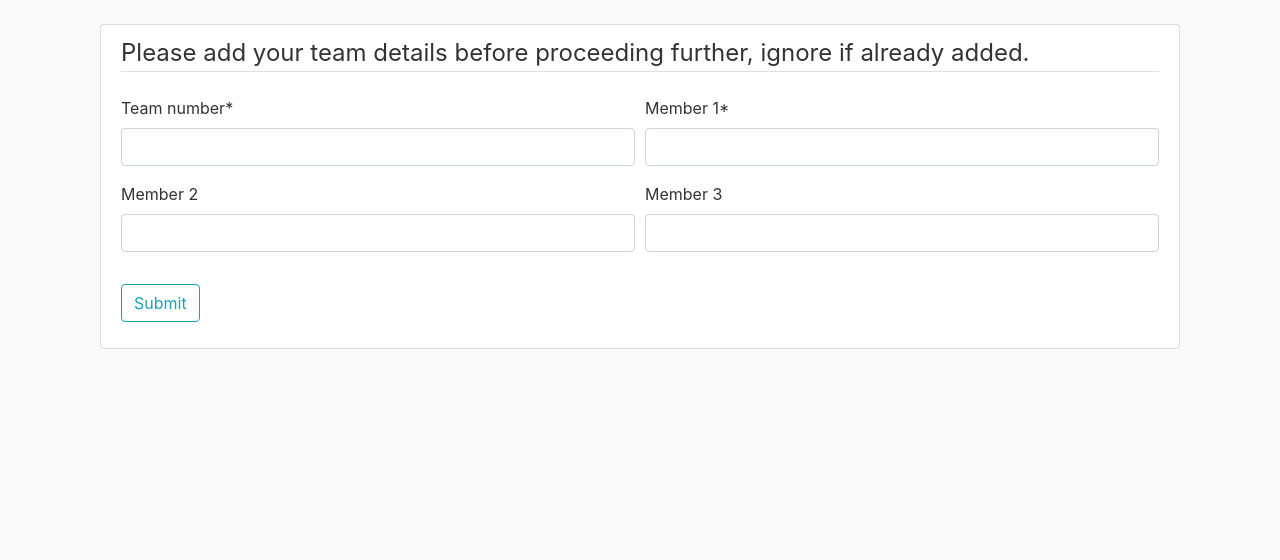
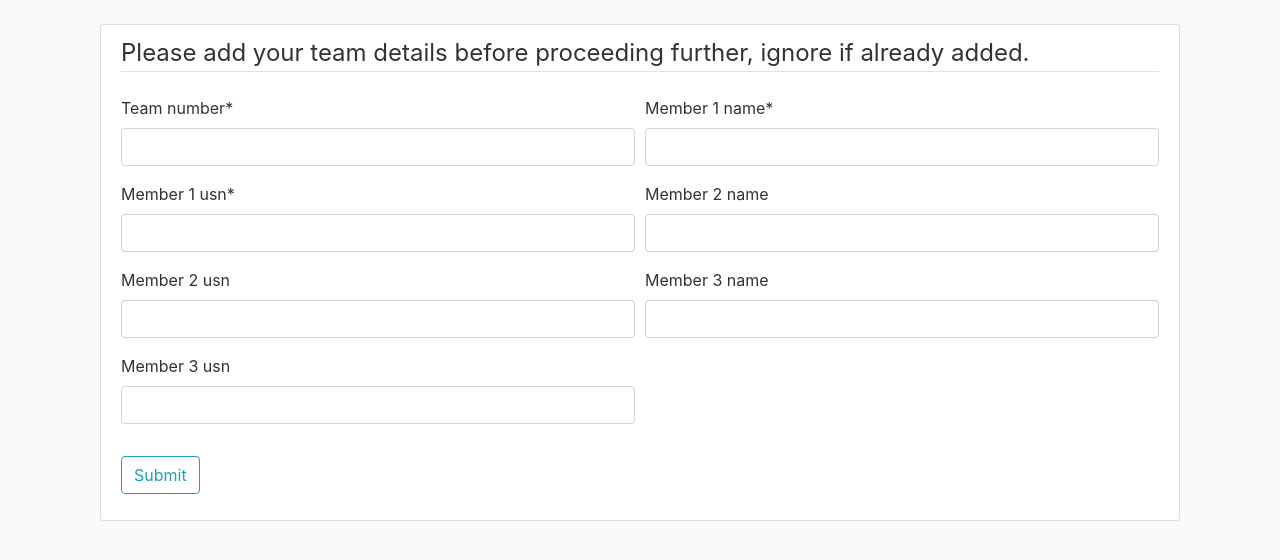
Before and after one commit to amyy28/IPR_Website, a Django app: page /teams/new/ in a window 1280 px wide. Shown: the part 56-616 px from the top of the page. Run offline with Django 3.2, Linux system fonts and the light colour scheme; the visitor is signed in with stand-in values (Sample User, id 1); some libraries are stand-ins or nearby versions.

Commit message:
edited teams model to include usns report is not working but it is not affecting any of the other models

```diff
--- a/IPR_Website/Skits/templates/Skits/skits.html
+++ b/IPR_Website/Skits/templates/Skits/skits.html
@@ -28,7 +28,8 @@ input[type=text]:focus {
 <table class="table" style="padding-top:100px">
     <thead>
       <tr>
-        <th>Team Group Numbers</th>
+        <th>Team Group Number</th>
+          <th>Team Group Number</th>
         <th>Topic</th>
         <th>Details</th>
       </tr>
@@ -36,7 +37,8 @@ input[type=text]:focus {
     <tbody>
     {% for skit in skits %}
       <tr>
-        <td>{{ skit.team_group_numbers }}</td>
+        <td>{{ skit.team_group_number_1 }}</td>
+         <td>{{ skit.team_group_number_2 }}</td>
         <td>{{ skit.topic }}</td>
           <td><a class="btn btn-secondary btn-sm mt-1 mb-1" style="background-color:green; color:white;" href="{% url 'skits-detail' skit.id %}">Details</a></td>
       </tr>
--- a/IPR_Website/Skits/templates/Skits/skits_detail.html
+++ b/IPR_Website/Skits/templates/Skits/skits_detail.html
@@ -1,7 +1,8 @@
 {% extends "website/header.html" %}
 {% block content %}
   <div class="container">
-  <h3>{{ object.team_group_numbers }}</h3>
+  <h3>{{ object.team_group_number_1 }}</h3>
+    <h4>{{ object.team_group_number_2 }}</h4>
   </div>
   <div style="padding-left:930px">
   <a href="{% url 'skits-list' %}"><i class="fa fa-arrow-left" style="font-size:24px; color:grey; padding-right:20px"></i></a>
--- a/IPR_Website/Teams/models.py
+++ b/IPR_Website/Teams/models.py
@@ -3,12 +3,17 @@ from django.urls import reverse
 # Create your models here.
 
 class Teams(models.Model):
-    team_number = models.IntegerField()
-    member_1 = models.CharField(max_length=100)
-    member_2 = models.CharField(max_length=100, blank=True)
-    member_3 = models.CharField(max_length=100, blank=True)
+    team_number = models.CharField(max_length=100)
+    member_1_name = models.CharField(max_length=100)
+    member_1_usn = models.CharField(max_length=100)
+    member_2_name = models.CharField(max_length=100, blank=True)
+    member_2_usn = models.CharField(max_length=100, blank=True)
 
-    def __int__(self):
+    member_3_name = models.CharField(max_length=100, blank=True)
+    member_3_usn = models.CharField(max_length=100, blank=True)
+
+
+    def __str__(self):
         return self.team_number
 
     def get_absolute_url(self):
--- a/IPR_Website/Teams/templates/Teams/teams_form.html
+++ b/IPR_Website/Teams/templates/Teams/teams_form.html
@@ -12,13 +12,22 @@
                         {{ form.team_number|as_crispy_field }}
                     </div>
                     <div class="form-group col-md-6 mb-0">
-                        {{ form.member_1|as_crispy_field }}
+                        {{ form.member_1_name|as_crispy_field }}
                     </div>
                     <div class="form-group col-md-6 mb-0">
-                        {{ form.member_2|as_crispy_field }}
+                        {{ form.member_1_usn|as_crispy_field }}
                     </div>
                     <div class="form-group col-md-6 mb-0">
-                        {{ form.member_3|as_crispy_field }}
+                        {{ form.member_2_name|as_crispy_field }}
+                    </div>
+                    <div class="form-group col-md-6 mb-0">
+                        {{ form.member_2_usn|as_crispy_field }}
+                    </div>
+                    <div class="form-group col-md-6 mb-0">
+                        {{ form.member_3_name|as_crispy_field }}
+                    </div>
+                     <div class="form-group col-md-6 mb-0">
+                        {{ form.member_3_usn|as_crispy_field }}
                     </div>
                 </div>
             </fieldset>
--- a/IPR_Website/Teams/views.py
+++ b/IPR_Website/Teams/views.py
@@ -24,7 +24,7 @@ def teams(request):
 
 class TeamsCreateView(LoginRequiredMixin, CreateView):
     model = Teams
-    fields = ['team_number', 'member_1', 'member_2', 'member_3']
+    fields = ['team_number', 'member_1_name','member_1_usn', 'member_2_name','member_2_usn','member_3_name','member_3_usn']
 
     def form_valid(self, form):
         form.instance.author = self.request.user
@@ -36,7 +36,7 @@ class TeamsDetailView(LoginRequiredMixin, DetailView):
 
 class TeamsUpdateView(LoginRequiredMixin, UpdateView):
     model = Teams
-    fields = ['team_number', 'member_1', 'member_2', 'member_3']
+    fields = ['team_number', 'member_1_name','member_1_usn', 'member_2_name','member_2_usn','member_3_name','member_3_usn']
 
     def form_valid(self, form):
         form.instance.author = self.request.user
```
Also changed, not shown: IPR_Website/Report/templates/Report/template.html (added, +23 -0 lines), IPR_Website/Report/urls.py (added, +8 -0 lines), IPR_Website/Teams/templates/Teams/teams.html (+5 -4 lines), IPR_Website/website/templates/website/AboutUs.html (+1 -1 lines), IPR_Website/Teams/migrations/0003_auto_20191029_2123.py (added), IPR_Website/Teams/migrations/0004_auto_20191029_2152.py (added), IPR_Website/Teams/migrations/0005_teams_member_3_usn.py (added), IPR_Website/media/What-is-domain-name.jpg (added), IPR_Website/media/What-is-domain-name_agsikWS.jpg (added), IPR_Website/media/profile_pics/BMS-Vs-BMS.png (added), IPR_Website/media/profile_pics/cat-pet-animal-domestic-104827.jpeg (added).
